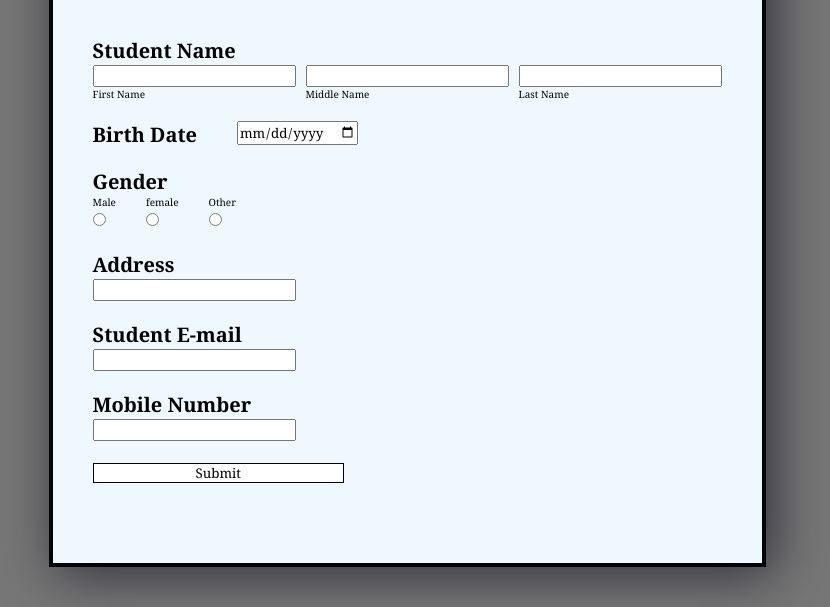
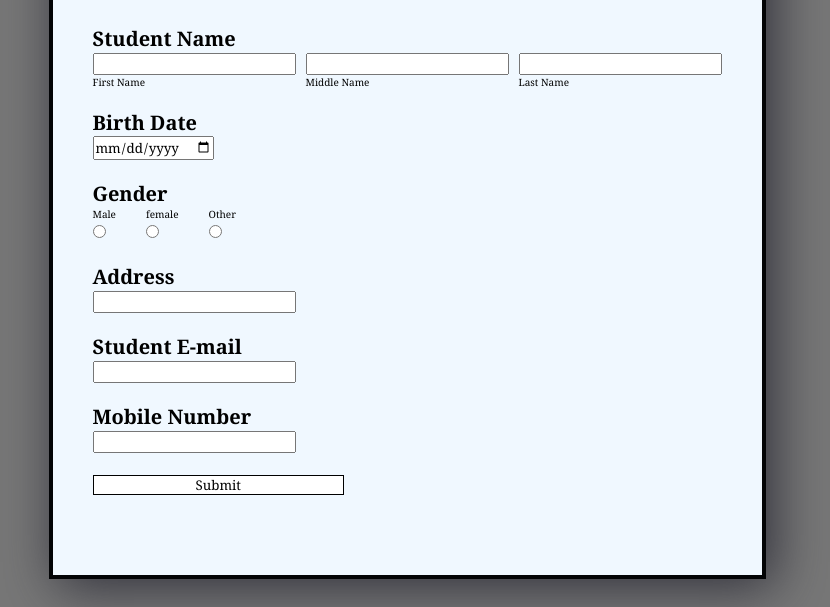
Before and after one commit to kishan-1000/form_flex, a plain HTML site: page index.html in a window 1280 px wide. Shown: the part 193-800 px from the top of the page, without its empty margins (233-1063 px from the left). Drawn offline with Linux system fonts and the light colour scheme.

Commit message:
Update index.html
less width

```diff
--- a/index.html
+++ b/index.html
@@ -49,9 +49,7 @@
         margin-bottom: 20px;
       }
       .birth {
-        display: flex;
-        gap: 40px;
-        flex-wrap: wrap;
+
         margin-bottom: 20px;
       }
       .gender {
```
